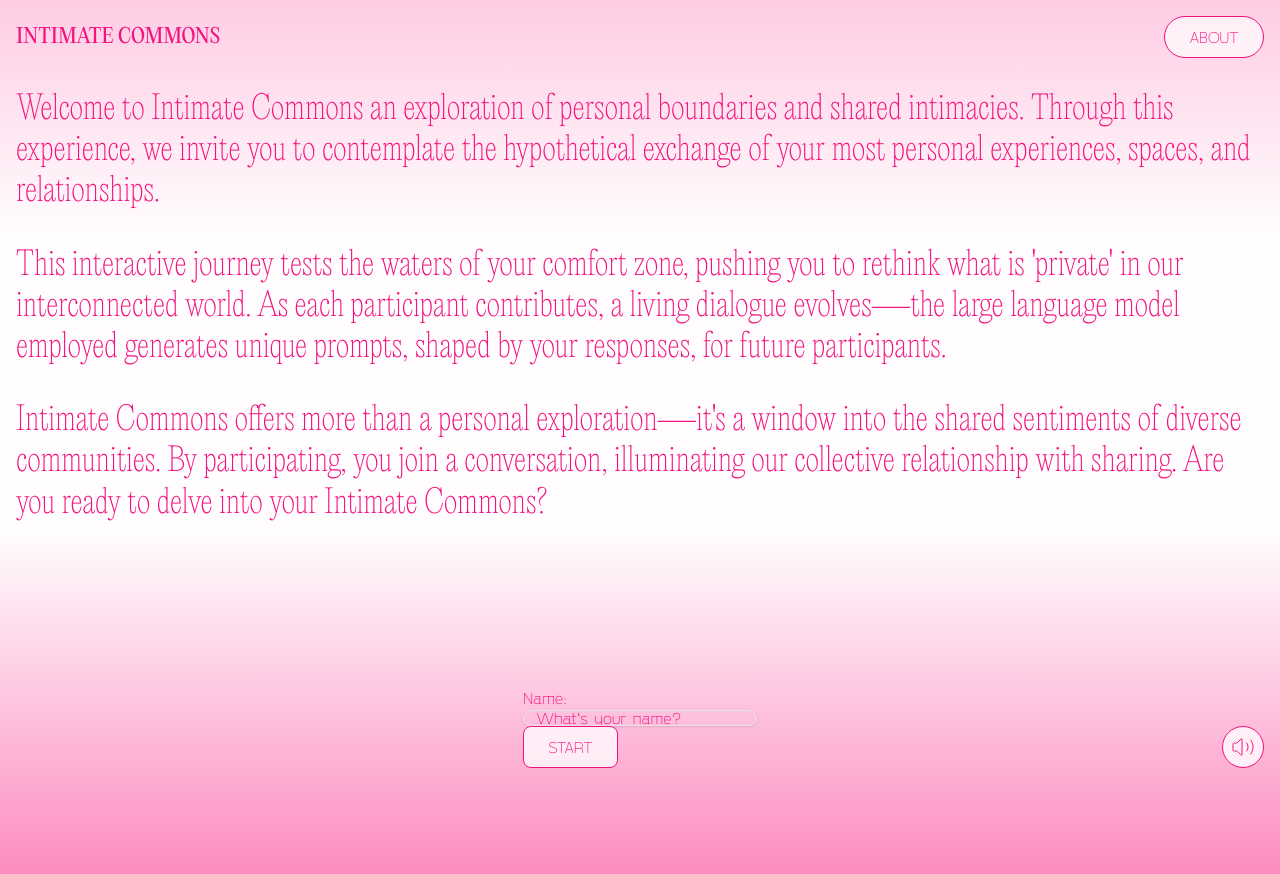
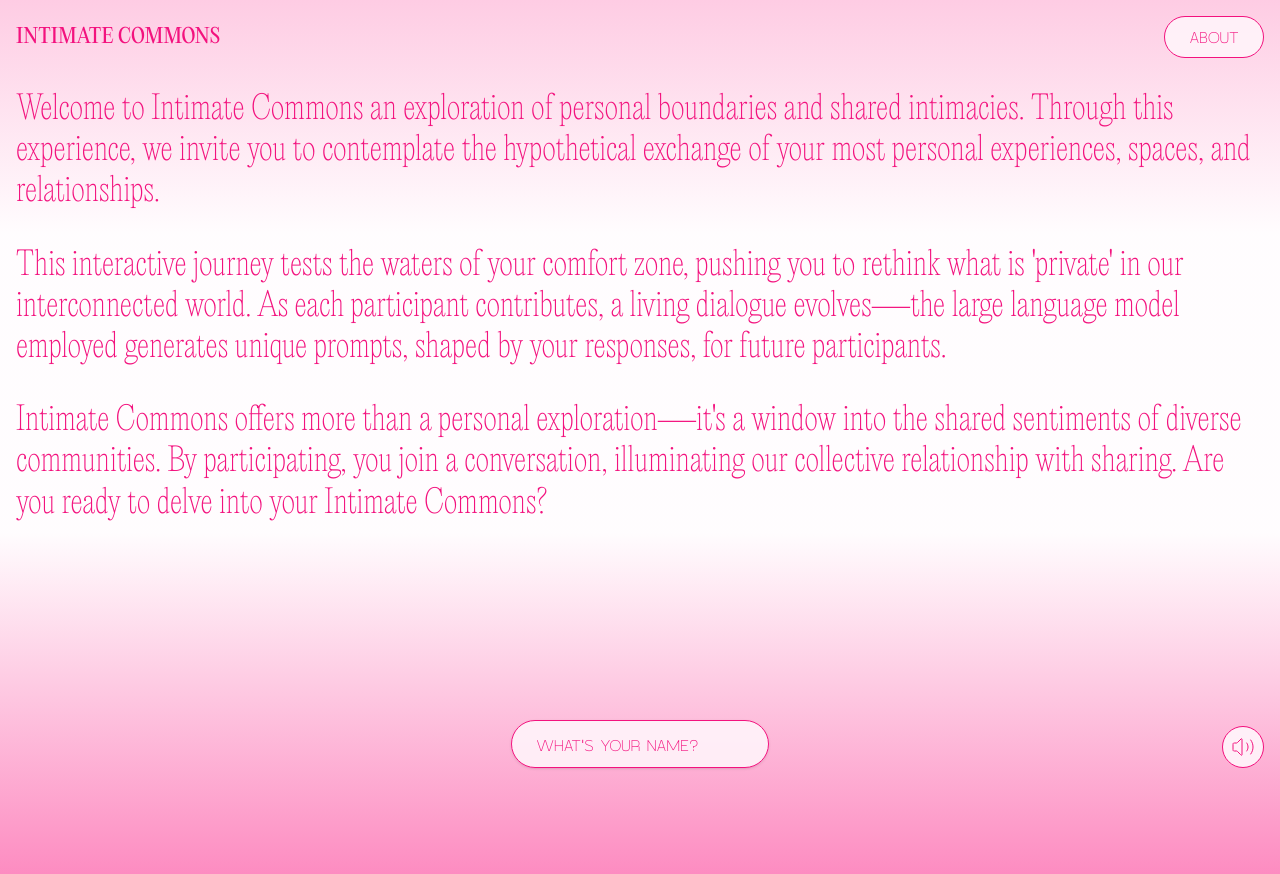
Before and after one commit to scazan/intimate-commons, a Next.js app: page / in a window 1280 px wide. Built offline with nearby package versions, Linux system fonts and the light colour scheme; no server answers; what elevenlabs would draw is missing.

Commit message:
use never choice, use styles for name field

```diff
--- a/src/components/User/CreateUser/index.tsx
+++ b/src/components/User/CreateUser/index.tsx
@@ -1,18 +1,22 @@
 import React from "react";
-import { Input, Label, Button } from "@/components/base/ui";
+import { Input } from "@/components/base/ui";
 import { createUser } from "@/api/actions";
+import { cn } from "@/lib/utils";
 
 export const CreateUser = () => {
   return (
     <form action={createUser}>
-      <Label>Name:</Label>
       <Input
         id="createUser"
         type="text"
         placeholder="What's your name?"
         name="name"
+        className={cn(
+          "rounded-lg px-6 py-2 h-12",
+          "border-primary border bg-background/80",
+          "transition-colors font-sans font-extralight uppercase focus-visible:outline-none focus-visible:ring-1 focus-visible:ring-ring disabled:pointer-events-none disabled:opacity-50",
+        )}
       />
-      <Button type="submit">Start</Button>
     </form>
   );
 };
--- a/src/lib/providers/hooks/useAudio.tsx
+++ b/src/lib/providers/hooks/useAudio.tsx
@@ -10,7 +10,7 @@ export const useAudio = () => {
 
   useEffect(() => {
     bgAudio.current.src = "/IC-Underscore.mp3";
-    bgAudio.current.volume = 0.5;
+    bgAudio.current.volume = 1;
     bgAudio.current.oncanplaythrough = () => {
       bgAudio.current.play();
     };
@@ -32,7 +32,7 @@ export const useAudio = () => {
       audio.current.volume = 1;
 
       bgAudio.current.play();
-      bgAudio.current.volume = 0.5;
+      bgAudio.current.volume = 1;
     } else {
       audio.current.volume = 0;
       bgAudio.current.volume = 0;
```
Also changed, not shown: prisma/seed.ts (+7 -0 lines).
